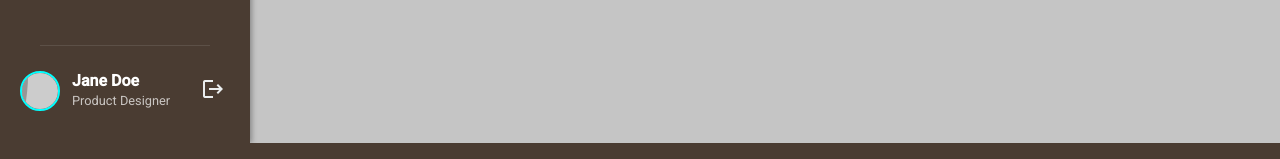
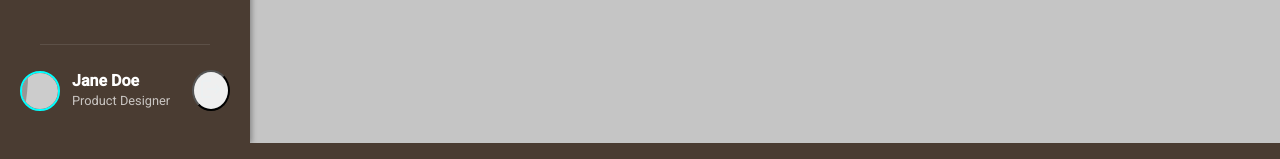
Before and after one commit to mateus-pa/barber-services-front-end, an Angular app: page /dashboard/home in a window 1280 px wide. Shown: the part 713-872 px from the top of the page. Built offline with nearby package versions, Linux system fonts and the light colour scheme; sample sign-in values are in the browser's storage.

Commit message:
feat: adiciona lógica de logout no dashboard sidebar

```diff
--- a/src/app/components/sidebar-dashboard/sidebar-dashboard.html
+++ b/src/app/components/sidebar-dashboard/sidebar-dashboard.html
@@ -34,9 +34,9 @@
         <span class="name">{{ user.name }}</span>
         <span class="title">{{ user.title }}</span>
       </div>
-      <a href="/logout" class="logout-icon" title="Sign Out">
+      <button (click)="logoutBtn()" class="logout-icon" title="Sign Out">
         <span class="material-icons">logout</span>
-      </a>
+      </button>
     </div>
   </div>
 </div>
--- a/src/app/components/sidebar-dashboard/sidebar-dashboard.ts
+++ b/src/app/components/sidebar-dashboard/sidebar-dashboard.ts
@@ -1,6 +1,7 @@
 import { Component } from '@angular/core';
 import { CommonModule } from '@angular/common';
 import { RouterLink, RouterLinkActive } from '@angular/router';
+import { AuthService } from '../../services/auth';
 
 interface NavItem {
   icon: string;
@@ -17,6 +18,12 @@ interface NavItem {
   styleUrls: ['./sidebar-dashboard.css'],
 })
 export class SidebarDashboard {
+  constructor(private authService: AuthService) {}
+
+  logoutBtn() {
+    this.authService.logout();
+  }
+
   menuItems: NavItem[] = [
     { icon: 'home', label: 'Dashboard', route: '/dashboard' }, // Item ativo
     { icon: 'folder', label: 'Projects', route: '/projects' },
@@ -30,8 +37,6 @@ export class SidebarDashboard {
     { icon: 'settings', label: 'Settings', route: '/settings' },
     { icon: 'help_outline', label: 'Help', route: '/help' },
   ];
-
-  // Dados do usuário para o rodapé
   user = {
     name: 'Jane Doe',
     title: 'Product Designer',
```
